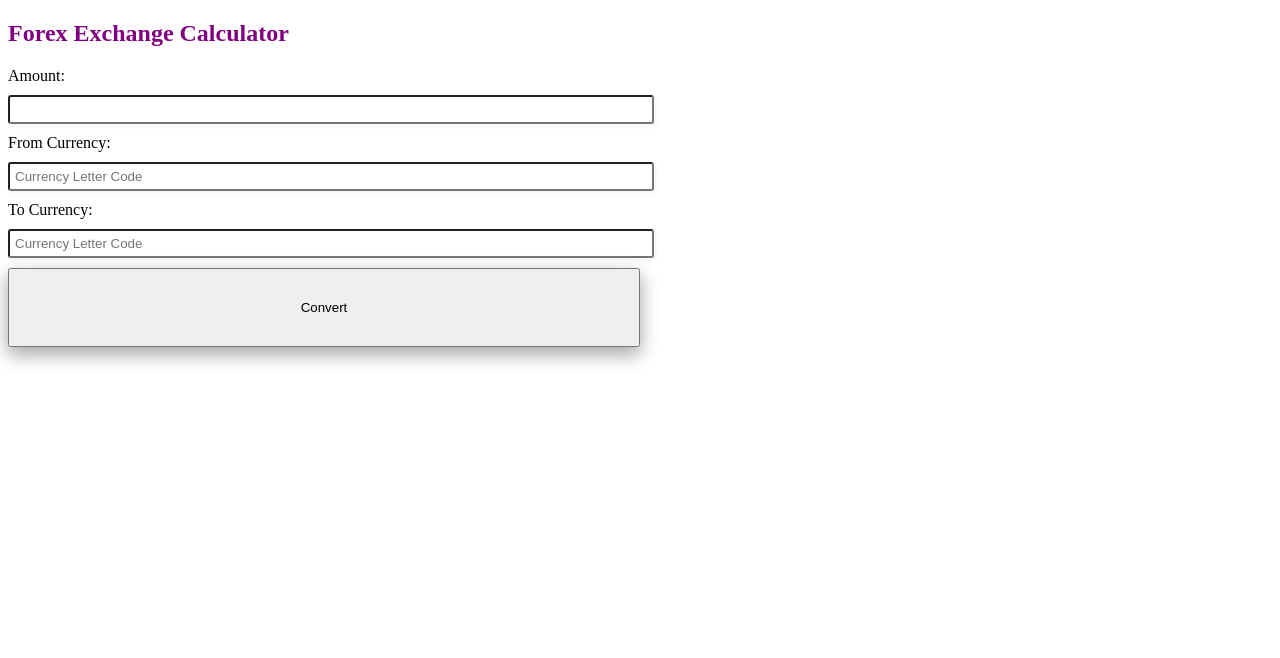
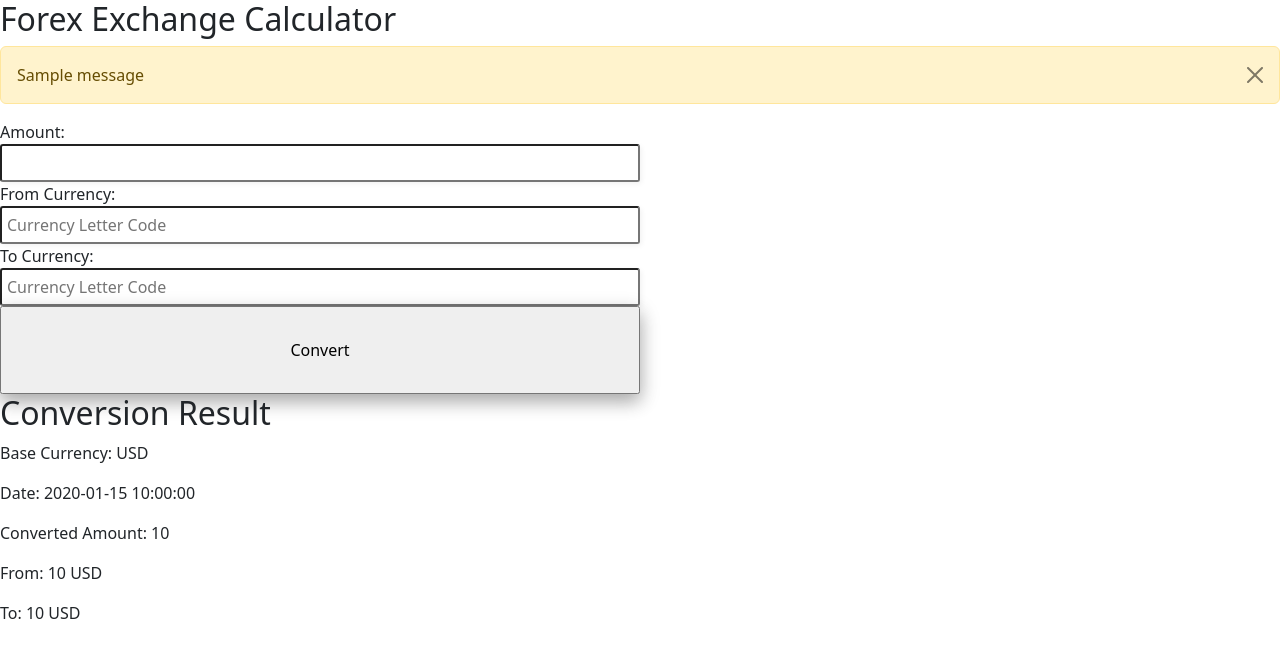
Before and after one commit to fmallari/forex_converter, a Flask app: template templates/form.html in a window 1280 px wide. Shown: the top 658 px of the page. Run offline with Flask 3, Linux system fonts and the light colour scheme; the template is opened without the code that fills it: most values are stand-ins (such as "Sample title", 1, 10 or a date in 2020); one stand-in notice (Sample message) is shown.

Commit message:
flash message added

```diff
--- a/app.py
+++ b/app.py
@@ -3,7 +3,7 @@ import requests
 
 app = Flask(__name__)
 
-
+app.config['SECRET_KEY'] = 'secr3t'
 # Function to fetch exchange rate data from the API
 def fetch_exchange_rates():
     url = "https://api.exchangerate.host/latest"
@@ -26,17 +26,22 @@ def home():
         amount = float(request.form['amount'])
         from_currency = request.form['from_currency']
         to_currency = request.form['to_currency']
+        flash("Valid entry")
 
         # Convert currencies
         converted_amount = amount * rates[to_currency] / rates[from_currency]
 
-        return render_template('result.html', base_currency=base_currency, date=date, rates=rates,
+
+        return render_template('form.html', base_currency=base_currency, date=date, rates=rates,
                                converted_amount=converted_amount, from_currency=from_currency,
                                to_currency=to_currency, amount=amount)
+
+
 
     # Fetch exchange rate data
     exchange_data = fetch_exchange_rates()
     rates = exchange_data['rates']
+
 
     return render_template('form.html', rates=rates)
 
--- a/templates/form.html
+++ b/templates/form.html
@@ -3,10 +3,21 @@
 <head>
     <title>Forex Exchange Calculator</title>
     <link rel="stylesheet" href="/static/style.css">
+    <link href="https://cdn.jsdelivr.net/npm/bootstrap@5.3.0/dist/css/bootstrap.min.css" rel="stylesheet" integrity="sha384-9ndCyUaIbzAi2FUVXJi0CjmCapSmO7SnpJef0486qhLnuZ2cdeRhO02iuK6FUUVM" crossorigin="anonymous">
+    <script src="https://cdn.jsdelivr.net/npm/bootstrap@5.3.0/dist/js/bootstrap.bundle.min.js" integrity="sha384-geWF76RCwLtnZ8qwWowPQNguL3RmwHVBC9FhGdlKrxdiJJigb/j/68SIy3Te4Bkz" crossorigin="anonymous"></script>
 </head>
 
 <body>
 <h2>Forex Exchange Calculator</h2>
+
+{% for message in get_flashed_messages() %}
+
+<div class="alert alert-warning alert-dismissible fade show" role="alert">
+    {{message}}
+    <button type="button" class="btn-close" data-bs-dismiss="alert" aria-label="Close"></button>
+  </div>
+
+{% endfor %}
 
 <form method="POST" action="/">
     <label for="amount">Amount:</label>
@@ -20,5 +31,18 @@
 
     <input type="submit" id="button" value="Convert">
 </form>
+
+<!-- Show conversion result -->
+
+<h2>Conversion Result</h2>
+<p>Base Currency: {{ base_currency }}</p>
+<p>Date: {{ date }}</p>
+<p>Converted Amount: {{ converted_amount }}</p>
+<p>From: {{ amount }} {{ from_currency }}</p>
+<p>To: {{ converted_amount }} {{ to_currency }}</p>
+</body>
+
+</html>
+
 </body>
 </html>
--- a/templates/result.html
+++ b/templates/result.html
@@ -1,10 +1,11 @@
-<!DOCTYPE html>
+<!-- <!DOCTYPE html>
 <html>
 <head>
     <title>Forex Exchange Calculator - Result</title>
 </head>
 <body>
 <h1>Forex Exchange Calculator - Result</h1>
+
 
 <h2>Conversion Result</h2>
 <p>Base Currency: {{ base_currency }}</p>
@@ -13,4 +14,4 @@
 <p>From: {{ amount }} {{ from_currency }}</p>
 <p>To: {{ converted_amount }} {{ to_currency }}</p>
 </body>
-</html>
+</html> -->
```
